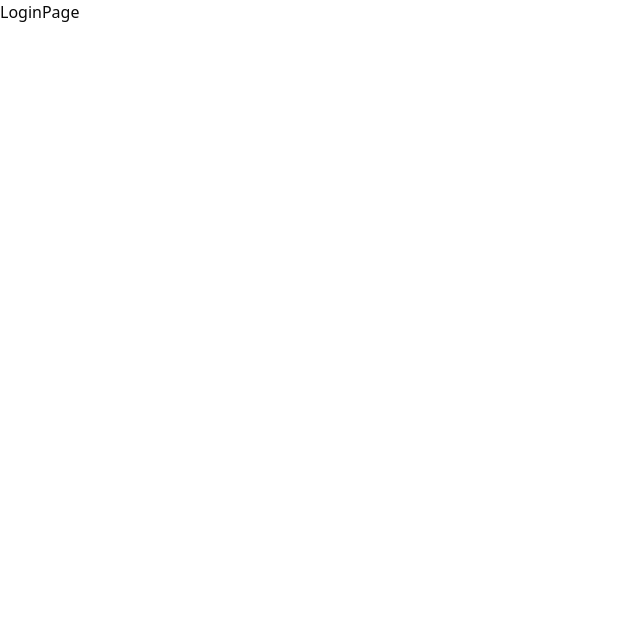
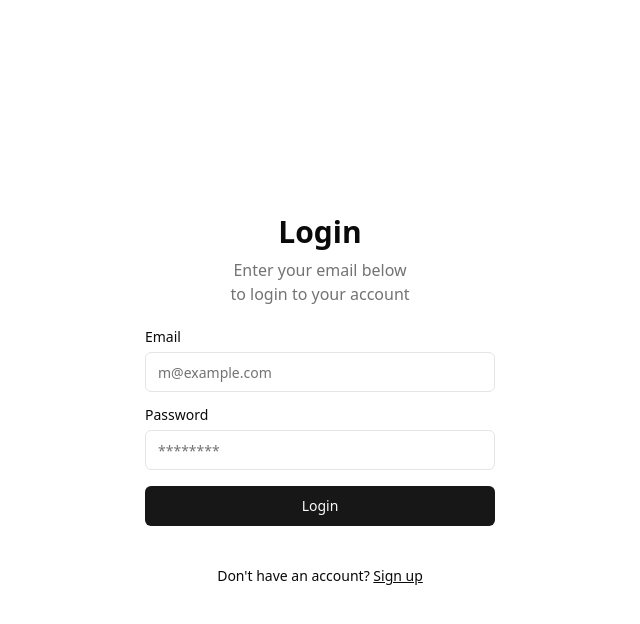
Before and after one commit to abbaskhalil042/elib-dashboard, a React (Vite) app: page /login in a window 1280 px wide. Shown: the top 624 px of the page, without its empty margins (0-640 px from the left). Built offline with nearby package versions, Linux system fonts and the light colour scheme.

Commit message:
login page complete

```diff
--- a/package.json
+++ b/package.json
@@ -10,6 +10,7 @@
     "preview": "vite preview"
   },
   "dependencies": {
+    "@radix-ui/react-label": "^2.1.0",
     "@radix-ui/react-slot": "^1.1.0",
     "class-variance-authority": "^0.7.0",
     "clsx": "^2.1.1",
--- /dev/null
+++ b/src/components/ui/input.tsx
@@ -0,0 +1,25 @@
+import * as React from "react"
+
+import { cn } from "@/lib/utils"
+
+export interface InputProps
+  extends React.InputHTMLAttributes<HTMLInputElement> {}
+
+const Input = React.forwardRef<HTMLInputElement, InputProps>(
+  ({ className, type, ...props }, ref) => {
+    return (
+      <input
+        type={type}
+        className={cn(
+          "flex h-10 w-full rounded-md border border-input bg-background px-3 py-2 text-sm ring-offset-background file:border-0 file:bg-transparent file:text-sm file:font-medium placeholder:text-muted-foreground focus-visible:outline-none focus-visible:ring-2 focus-visible:ring-ring focus-visible:ring-offset-2 disabled:cursor-not-allowed disabled:opacity-50",
+          className
+        )}
+        ref={ref}
+        {...props}
+      />
+    )
+  }
+)
+Input.displayName = "Input"
+
+export { Input }
--- /dev/null
+++ b/src/components/ui/label.tsx
@@ -0,0 +1,26 @@
+"use client"
+
+import * as React from "react"
+import * as LabelPrimitive from "@radix-ui/react-label"
+import { cva, type VariantProps } from "class-variance-authority"
+
+import { cn } from "@/lib/utils"
+
+const labelVariants = cva(
+  "text-sm font-medium leading-none peer-disabled:cursor-not-allowed peer-disabled:opacity-70"
+)
+
+const Label = React.forwardRef<
+  React.ElementRef<typeof LabelPrimitive.Root>,
+  React.ComponentPropsWithoutRef<typeof LabelPrimitive.Root> &
+    VariantProps<typeof labelVariants>
+>(({ className, ...props }, ref) => (
+  <LabelPrimitive.Root
+    ref={ref}
+    className={cn(labelVariants(), className)}
+    {...props}
+  />
+))
+Label.displayName = LabelPrimitive.Root.displayName
+
+export { Label }
--- a/src/pages/LoginPage.tsx
+++ b/src/pages/LoginPage.tsx
@@ -1,8 +1,64 @@
-import React from 'react'
+// import Image from "next/image"
+// import Link from "next/link"
 
-const LoginPage = () => {
+import { Button } from "@/components/ui/button"
+import { Input } from "@/components/ui/input"
+import { Label } from "@/components/ui/label"
+import { Link } from "react-router-dom"
+
+import signup from "../assets/signup.gif"
+
+ function LoginPage() {
   return (
-    <div>LoginPage</div>
+    <div className="w-full lg:grid lg:min-h-[600px] lg:grid-cols-2 xl:min-h-[800px]">
+      <div className="flex items-center justify-center py-12">
+        <div className="mx-auto grid w-[350px] gap-6">
+          <div className="grid gap-2 text-center">
+            <h1 className="text-3xl font-bold">Login</h1>
+            <p className="text-balance text-muted-foreground">
+              Enter your email below to login to your account
+            </p>
+          </div>
+          <div className="grid gap-4">
+            <div className="grid gap-2">
+              <Label htmlFor="email">Email</Label>
+              <Input
+                id="email"
+                type="email"
+                placeholder="m@example.com"
+                required
+              />
+            </div>
+            <div className="grid gap-2">
+              <div className="flex items-center">
+                <Label htmlFor="password">Password</Label>
+
+              </div >
+              <Input id="password" type="password" placeholder="********" required />
+            </div>
+            <Button type="submit" className="w-full">
+              Login
+            </Button>
+
+          </div>
+          <div className="mt-4 text-center text-sm">
+            Don&apos;t have an account?{" "}
+            <Link to="/signin" className="underline">
+              Sign up
+            </Link>
+          </div>
+        </div>
+      </div>
+      <div className="hidden bg-muted lg:block">
+        <img
+          src={signup}
+          alt="Image"
+          width="1920"
+          height="1080"
+          className="h-full w-full object-cover dark:brightness-[0.2] dark:grayscale"
+        />
+      </div>
+    </div>
   )
 }
 
```
Also changed, not shown: src/assets/signup.gif (added), 1 other file (tests, documents, lock files or other folders).
